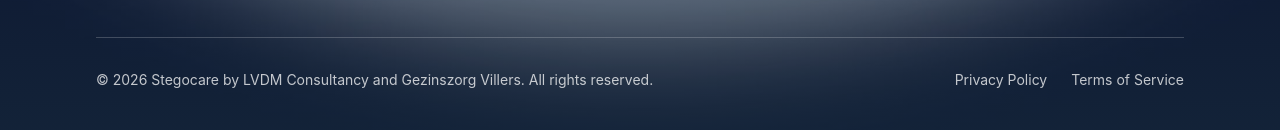
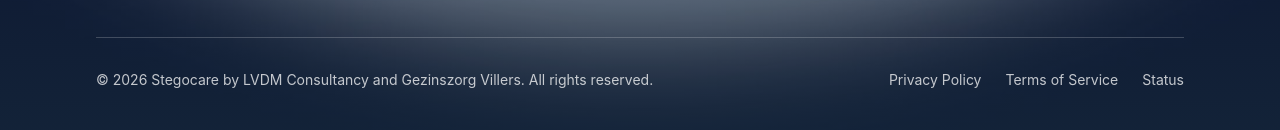
Before and after one commit to lvdm-consultancy/stegocare-landing, a Next.js app: page /en/demo in a window 1280 px wide. Shown: the part 1341-1471 px from the top of the page. Built offline with nearby package versions, Linux system fonts and the light colour scheme; no server answers.

Commit message:
Add status link to footer and update translations for status in English, French, and Dutch

```diff
--- a/components/Footer.tsx
+++ b/components/Footer.tsx
@@ -83,6 +83,14 @@
             >
               {t("termsOfService")}
             </a>
+            <a
+              href="https://status.stego.care"
+              target="_blank"
+              rel="noopener noreferrer"
+              className="text-sm text-white/75 transition-colors hover:text-white"
+            >
+              {t("status")}
+            </a>
           </div>
         </div>
       </div>
--- a/messages/en.json
+++ b/messages/en.json
@@ -427,6 +427,7 @@
     "navigation": "Navigation",
     "copyright": "© {year} Stegocare by LVDM Consultancy and Gezinszorg Villers. All rights reserved.",
     "privacyPolicy": "Privacy Policy",
-    "termsOfService": "Terms of Service"
+    "termsOfService": "Terms of Service",
+    "status": "Status"
   }
 }
--- a/messages/fr.json
+++ b/messages/fr.json
@@ -427,6 +427,7 @@
     "navigation": "Navigation",
     "copyright": "© {year} Stegocare par LVDM Consultancy et Gezinszorg Villers. Tous droits réservés.",
     "privacyPolicy": "Politique de Confidentialité",
-    "termsOfService": "Conditions d'Utilisation"
+    "termsOfService": "Conditions d'Utilisation",
+    "status": "Statut"
   }
 }
--- a/messages/nl.json
+++ b/messages/nl.json
@@ -427,6 +427,7 @@
     "navigation": "Navigatie",
     "copyright": "© {year} Stegocare door LVDM Consultancy en Gezinszorg Villers. Alle rechten voorbehouden.",
     "privacyPolicy": "Privacybeleid",
-    "termsOfService": "Gebruiksvoorwaarden"
+    "termsOfService": "Gebruiksvoorwaarden",
+    "status": "Status"
   }
 }
```
